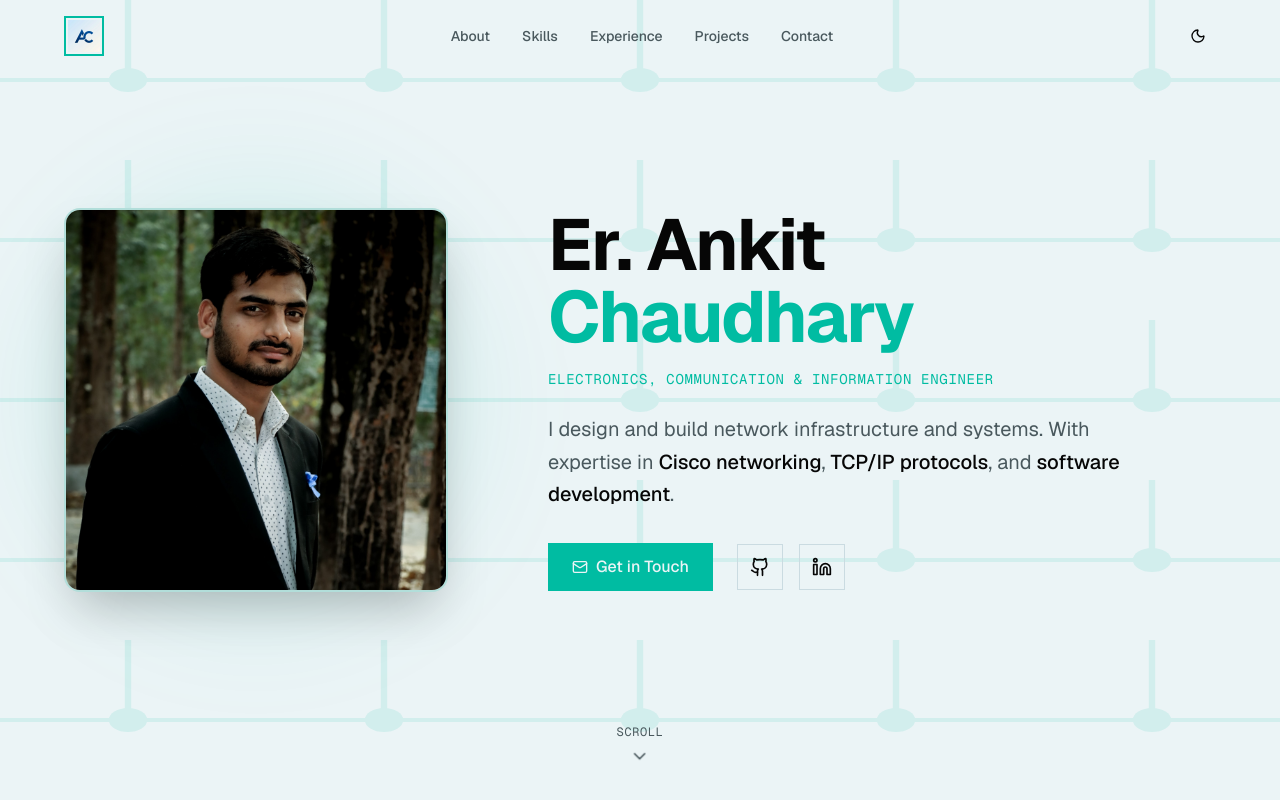
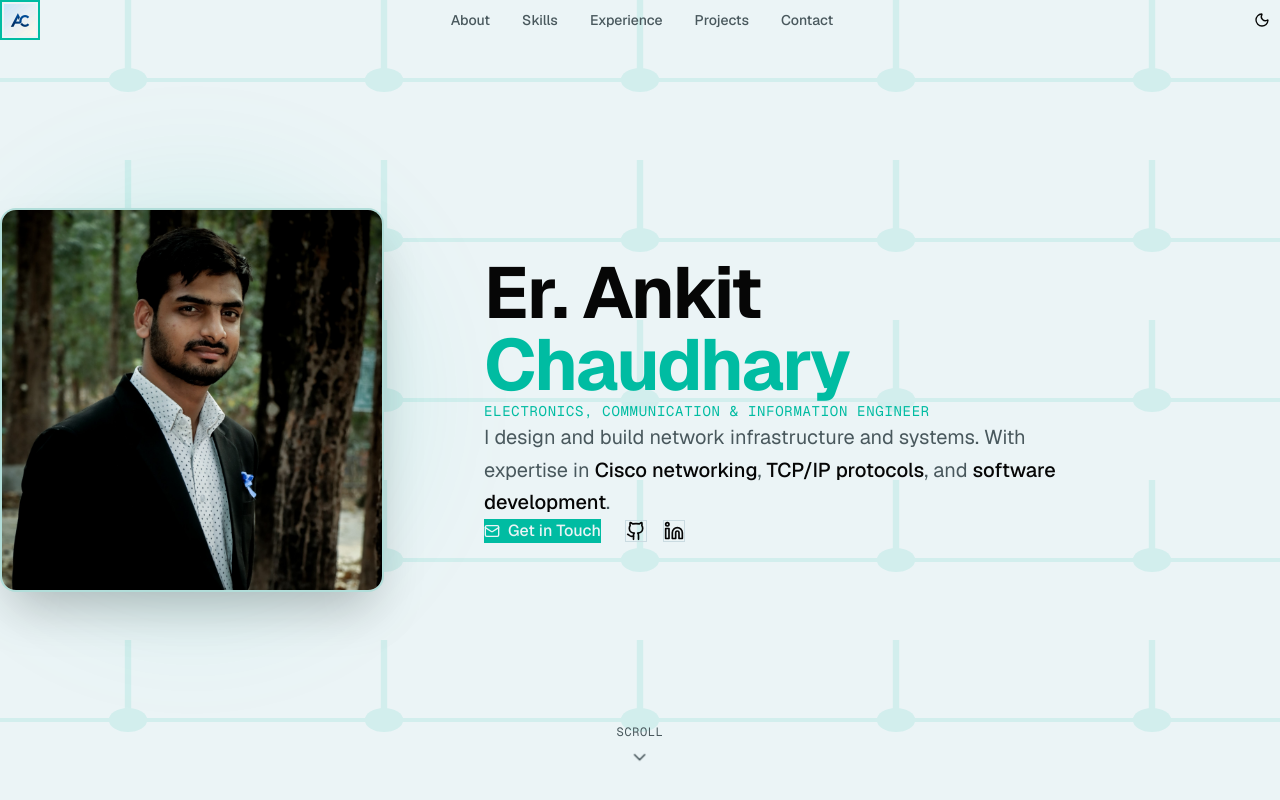
Before and after one commit to chaudharyankit076/My-Portfolio, a Next.js app: page / in a window 1280 px wide. Shown: the top 800 px of the page. Built offline with nearby package versions, Linux system fonts and the light colour scheme.

Commit message:
Update globals.css

```diff
--- a/app/globals.css
+++ b/app/globals.css
@@ -3,15 +3,16 @@
 
 @custom-variant dark (&:is(.dark *));
 
-html, body {
-  max-width: 100vw;
-  overflow-x: hidden;
+* {
+  box-sizing: border-box;
   margin: 0;
   padding: 0;
 }
 
-* {
-  box-sizing: border-box;
+html, body {
+  max-width: 100vw;
+  overflow-x: hidden; /* This stops the horizontal scroll */
+  height: 100%;
 }
 
 :root {
```
